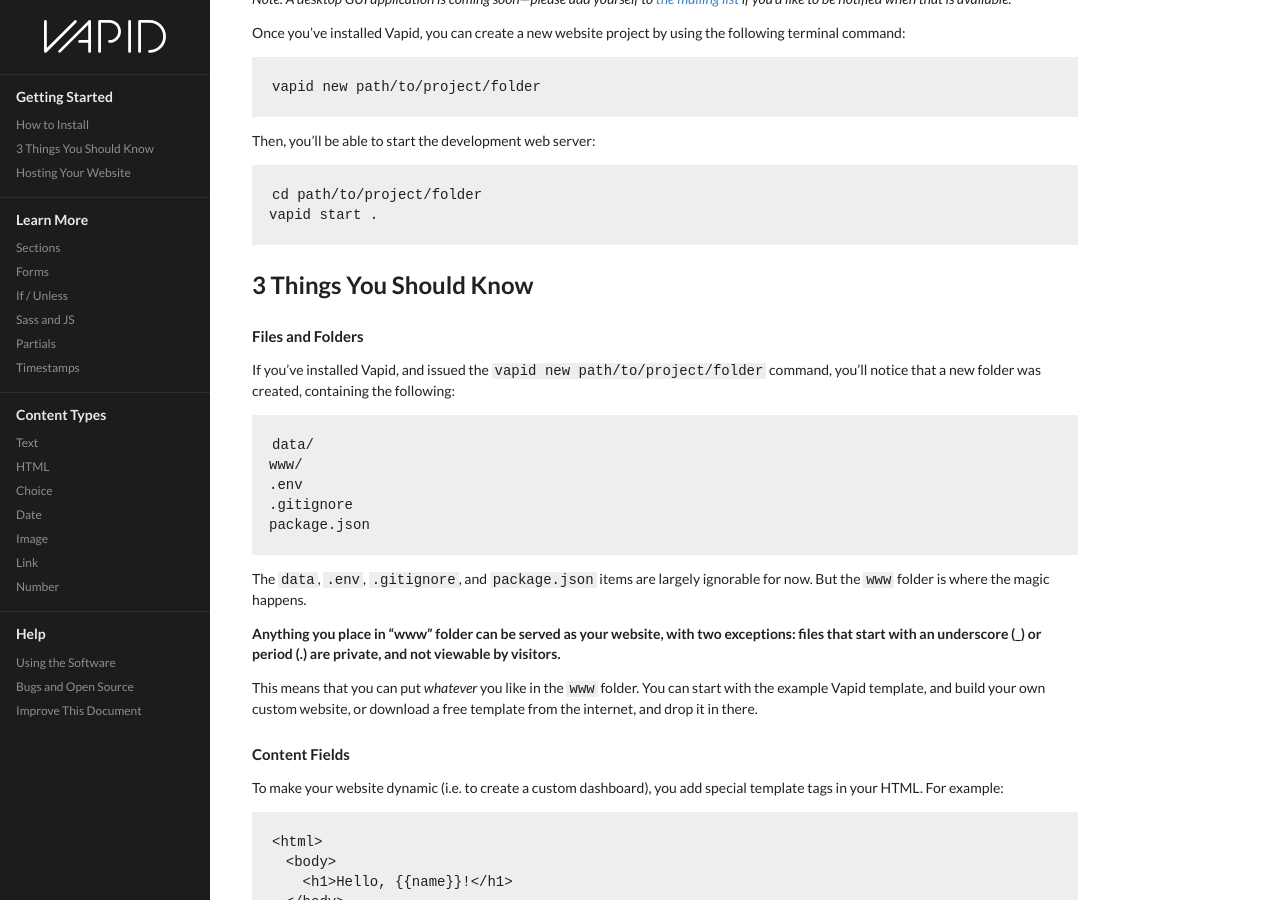
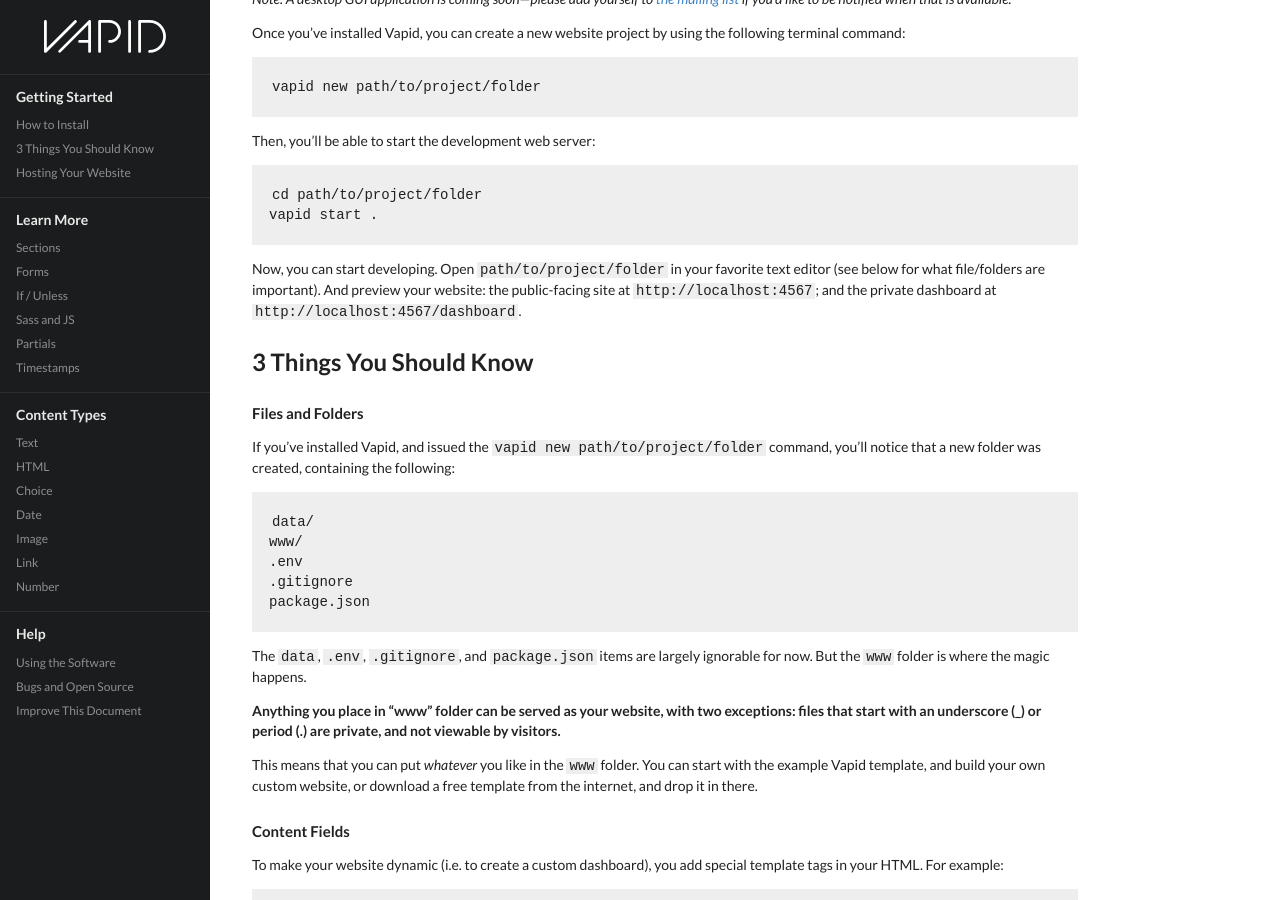
Before and after one commit to vapid/vapid-docs, a Jekyll site: the page built from index.md, in a window 1280 px wide and 900 px high, scrolled down 427 px. Built offline with Jekyll 4.4.1, drawn with Linux system fonts in a browser that asks for light colours; nearby versions of some CDN libraries.

Commit message:
Mention dashboard in Getting Started

````diff
--- a/index.md
+++ b/index.md
@@ -35,6 +35,8 @@ Then, you'll be able to start the development web server:
 cd path/to/project/folder
 vapid start .
 ```
+
+Now, you can start developing. Open `path/to/project/folder` in your favorite text editor (see below for what file/folders are important). And preview your website: the public-facing site at `http://localhost:4567`; and the private dashboard at `http://localhost:4567/dashboard`.
 
 ## 3 Things You Should Know {#basics}
 
````
